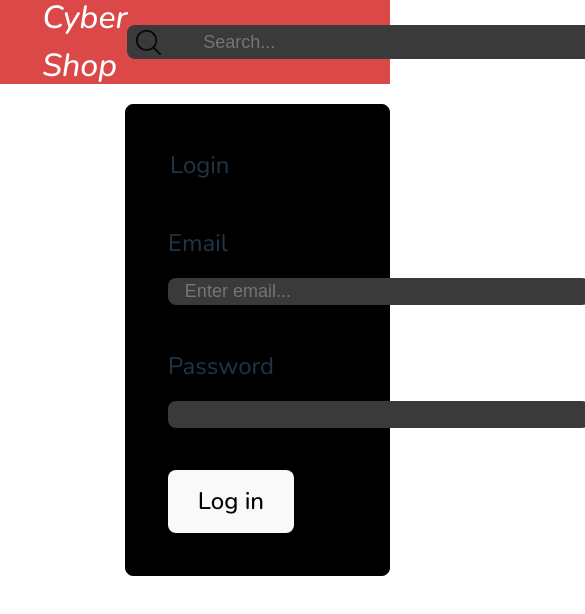
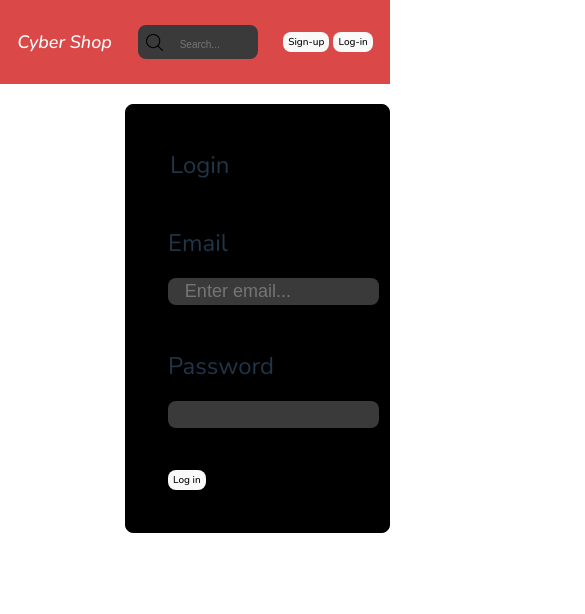
Before and after one commit to ElissonXD/CyberShop, a React (Vite) app in the folder client/: page /login in a window 390 px wide. Shown: the top 614 px of the page, 585 px wide, since content can reach past the window. Built offline with nearby package versions, Linux system fonts and the light colour scheme; no server answers.

Commit message:
fix: initial responsive design implementation

```diff
--- a/client/src/App.css
+++ b/client/src/App.css
@@ -1,5 +1,16 @@
 #root{
     display: grid;
     grid-template-columns: 1fr 4fr;
+    width: 100%;
+    margin: 0;
+    padding: 0;
 
 }
+
+@media (max-width: 600px){
+    #root{
+        display: flex;
+        flex-direction: column;
+        max-width: 100%;
+    }
+}
--- a/client/src/components/Header.css
+++ b/client/src/components/Header.css
@@ -5,7 +5,7 @@
     justify-content: space-between;
     align-items: center;
     padding: 0vh 5vh 0vh 5vh ;
-    max-height: 10vh;
+    min-height: 10vh;
 }
 
 .HeaderText{
@@ -32,8 +32,8 @@
     gap: 3vh;
     background-color: rgb(59, 58, 58);
     border: 0px;
-    height: 4vh;
-    width: 100vh;
+    min-height: 4vh;
+    max-width: 100vh;
     border-radius: 8px;
     font-size: large;
     padding-left: 1vh;
@@ -81,7 +81,7 @@
 
 .SearchBar input{
     background-color: none;
-    width: 100vh;
+    max-width: 100vh;
 }
 
 .SearchBar input:focus{
@@ -94,8 +94,58 @@
     align-self: center;
     border: 1px solid black;
     border-radius: 50%;
+    object-fit: cover;
 }
 
 .Header .pfp:hover{
     cursor: pointer;
 }
+
+@media (max-width: 600px){
+    .Header{
+        padding: 0vh 0vh 0vh 0vh;
+        justify-content: space-evenly;
+        gap:1vh;
+    }
+
+    .SearchBar{
+        gap:0vh;
+    }
+
+    .SearchBar img{
+        width: 2vh;
+        height: 2vh;
+    }
+
+    .SearchBar input{
+        background-color: none;
+        max-width: 10vh;
+    }
+
+    .SearchBar input::placeholder{
+        font-size: x-small;
+    }
+
+    .HeaderText{
+        font-size: large;
+    }
+
+    .HeaderName{
+        font-size: medium;
+    }
+
+    .HeaderOptions{
+        gap: 0.5vh;
+    }
+
+    .CartPop{
+        padding: 0;
+        top: -8px;
+        right: -8px;
+    }
+
+    .CartIMG img{
+        width: 3vh;
+        display: block;
+    }
+}
--- a/client/src/components/ItemBox/ItemBox.css
+++ b/client/src/components/ItemBox/ItemBox.css
@@ -4,13 +4,12 @@
     gap: 5vh;
     padding: 2vh;
     background-color: rgb(97, 15, 15);
-    min-width: fit-content;
 
 }
 
 .ItemBox img{
-    width: 25vh;
-    height: 30vh;
+    max-width: 25vh;
+    min-height: 30vh;
     justify-self: center;
     align-self: center;
 }
@@ -26,3 +25,23 @@
     justify-content: space-between;
     gap: 5vh;
 }
+
+@media (max-width: 600px){
+    .ItemBox{
+        gap: 2vh;
+    }
+
+    .ItemBox img{
+        max-width: 10vh;
+        min-height: 15vh;
+    }
+    .ItemTitle{
+        font-size: large;
+    }
+
+    .ItemContent{
+        font-size: small;
+        overflow-wrap: break-word;
+        word-break: break-word;
+    }
+}
--- a/client/src/index.css
+++ b/client/src/index.css
@@ -22,6 +22,7 @@ a {
 body {
   margin: 0;
   padding: 0;
+  width: 100%;
 }
 
 h1 {
@@ -60,3 +61,10 @@ button:focus-visible {
     background-color: #f9f9f9;
   }
 }
+
+@media (max-width: 600px){
+  button{
+    padding: 0.2em 0.4em;
+    font-size: x-small;
+  }
+}
--- a/client/src/views/MainPage/MainPage.css
+++ b/client/src/views/MainPage/MainPage.css
@@ -14,3 +14,17 @@
     gap: 3vh;
     grid-column: 2;
 }
+
+@media (max-width: 600px){
+    .Items{
+        display: flex;
+        flex-direction: column;
+    }
+
+    .MainPage{
+        display: flex;
+        flex-direction: column;
+        padding: 3vh;
+        margin-right:0vh;
+    }
+}
--- a/client/src/views/Profile/Profile.css
+++ b/client/src/views/Profile/Profile.css
@@ -70,6 +70,7 @@
     align-self: center;
     border: 1px solid black;
     border-radius: 50%;
+    object-fit: cover;
 }
 
 
--- a/client/src/views/Sign-up/Sign-up.css
+++ b/client/src/views/Sign-up/Sign-up.css
@@ -23,7 +23,7 @@
 .InputLabel{
     display: flex;
     flex-direction: column;
-    width: 50vh;
+    max-width: 50vh;
     gap:2vh
 }
 
@@ -48,3 +48,18 @@ input::placeholder{
     flex-direction: column;
     gap: 1vh;
 }
+
+@media (max-width: 600px) {
+    .SignUp{
+        max-width: 30vh;
+        margin-left: 11vw;
+        margin-top: 5vw;
+    }
+
+    .InputLabel{
+        display: flex;
+        flex-direction: column;
+        max-width: 25vh;
+        gap:2vh
+    }
+}
```
